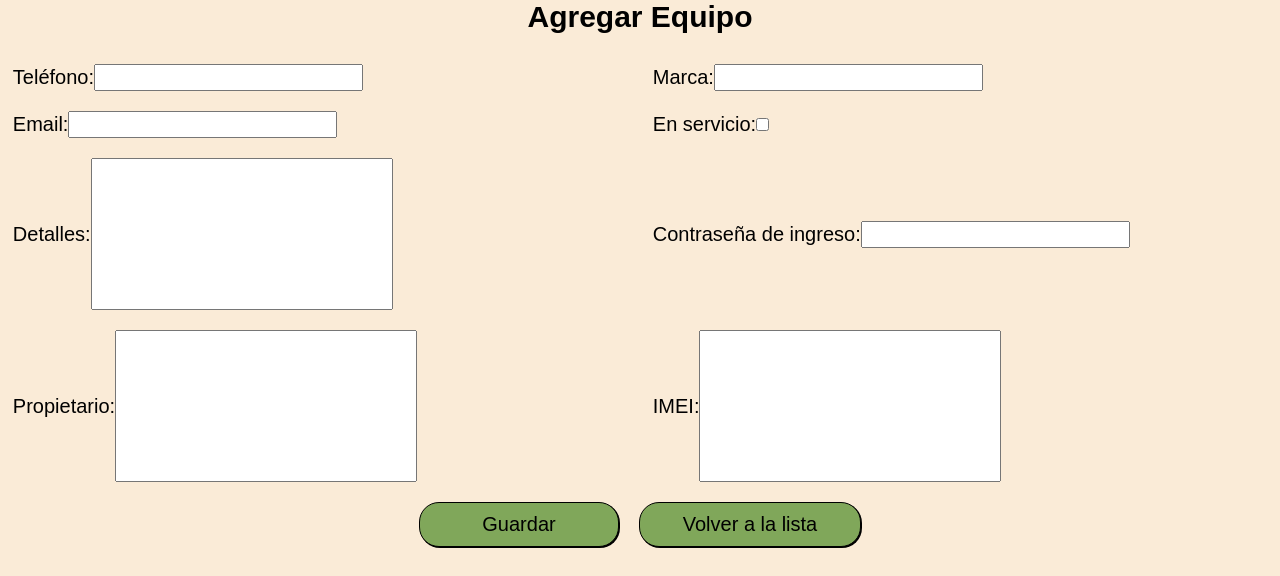
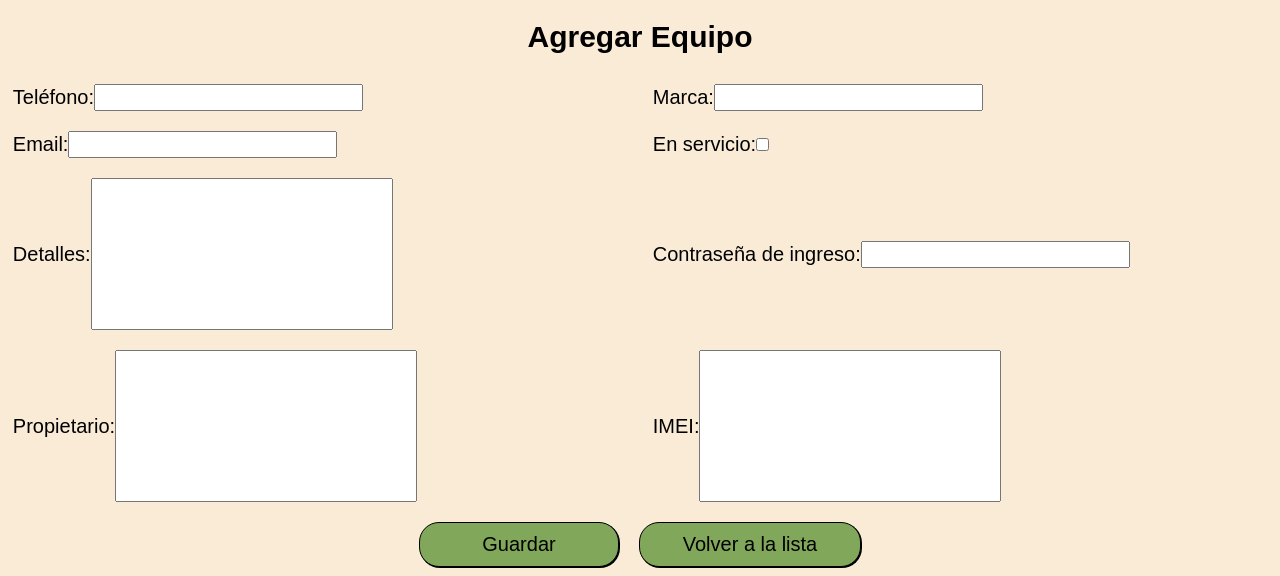
Before and after one commit to Osispimx/inventario-general, a Django app: page /agregar/ in a window 1280 px wide. Shown: the top 576 px of the page. Run offline with Django 5.2, Linux system fonts and the light colour scheme.

Commit message:
inventario de productos 1.0.1.2

```diff
--- a/tablaPrincipal/static/css/paraTodos.css
+++ b/tablaPrincipal/static/css/paraTodos.css
@@ -6,7 +6,7 @@
 h1{
     font-size: 30px;
     font-weight: 700;
-    padding: 0px 0px 20px 0px;
+    padding: 20px 0px 20px 0px;
 }
 p{
     font-size: 20px;
--- a/tablaPrincipal/templates/verEquipo.html
+++ b/tablaPrincipal/templates/verEquipo.html
@@ -9,7 +9,7 @@
     <title>Document</title>
 </head>
 <body>
-    <h1>Estos son los detalles del equipo <strong>{{equipo.marca}}</strong></h1>
+    <h1>Estos son los detalles del equipo {{equipo.marca}}</h1>
     <p><span> Teléfono:</span> {{equipo.telefono}}</p>
     <p><span>Marca:</span> {{equipo.marca}}</p>
     <p><span>Email:</span> {{equipo.email}}</p>
```
